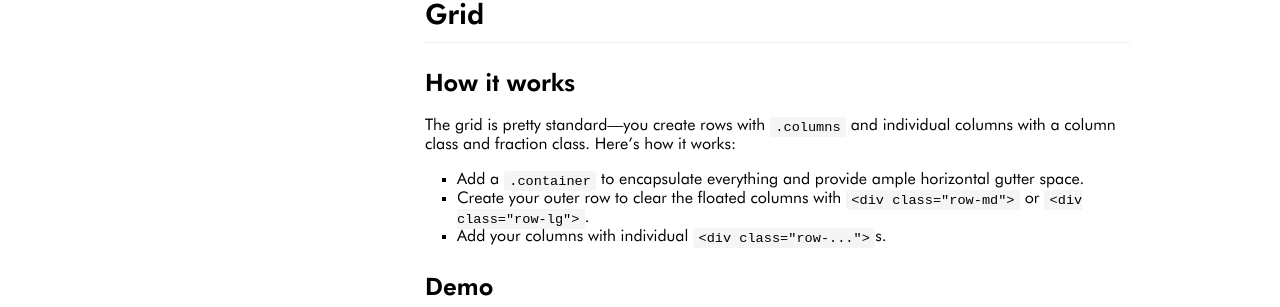
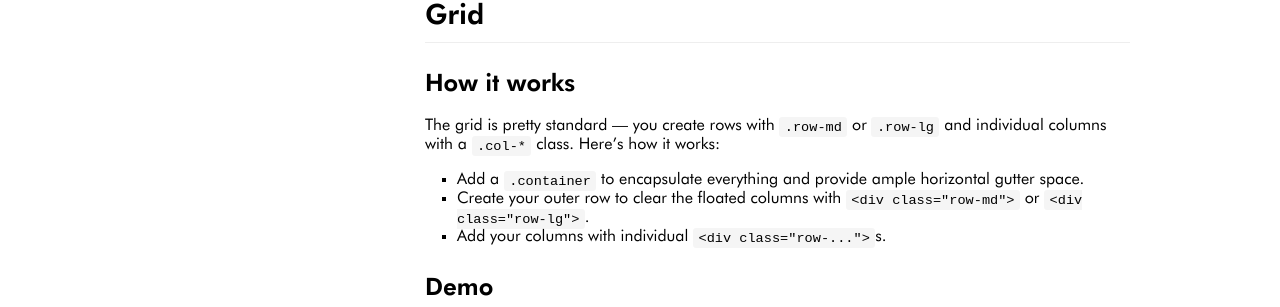
Before and after one commit to yusuf8ahmed/fabric, a Jekyll site: the page built from docs/layout.md, in a window 1280 px wide. Shown: the part 688-995 px from the top of the page. Built offline with Jekyll 4.4.1, drawn with Linux system fonts in a browser that asks for light colours.

Commit message:
Fix layout docs

```diff
--- a/docs/layout.md
+++ b/docs/layout.md
@@ -26,7 +26,7 @@ The container applies `width: 1240px;` and uses horizontal `margin`s to center i
 
 ### How it works
 
-The grid is pretty standard—you create rows with `.columns` and individual columns with a column class and fraction class. Here's how it works:
+The grid is pretty standard — you create rows with `.row-md` or `.row-lg` and individual columns with a `.col-*` class. Here's how it works:
 
 - Add a `.container` to encapsulate everything and provide ample horizontal gutter space.
 - Create your outer row to clear the floated columns with `<div class="row-md">` or `<div class="row-lg">`.
```
